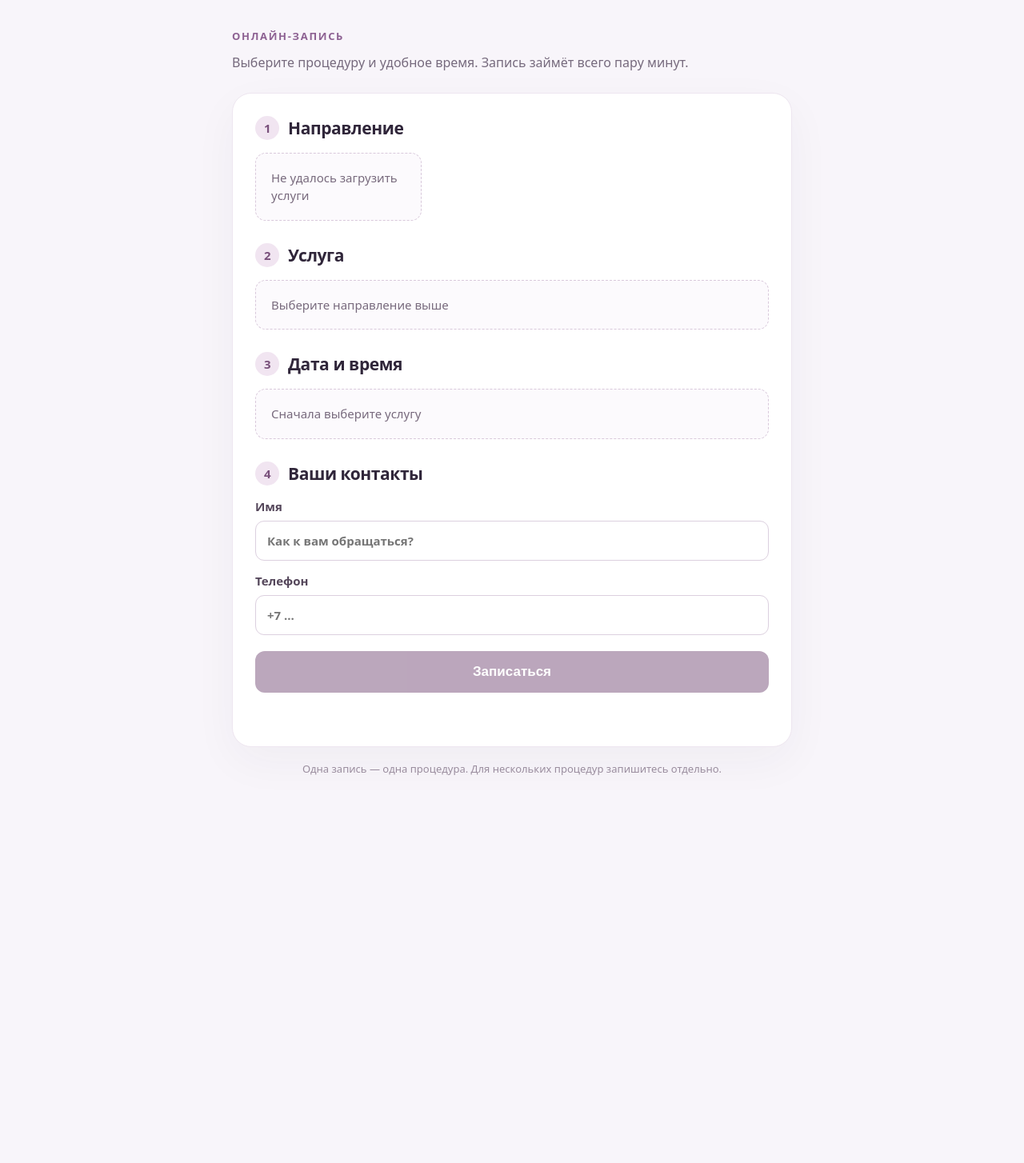
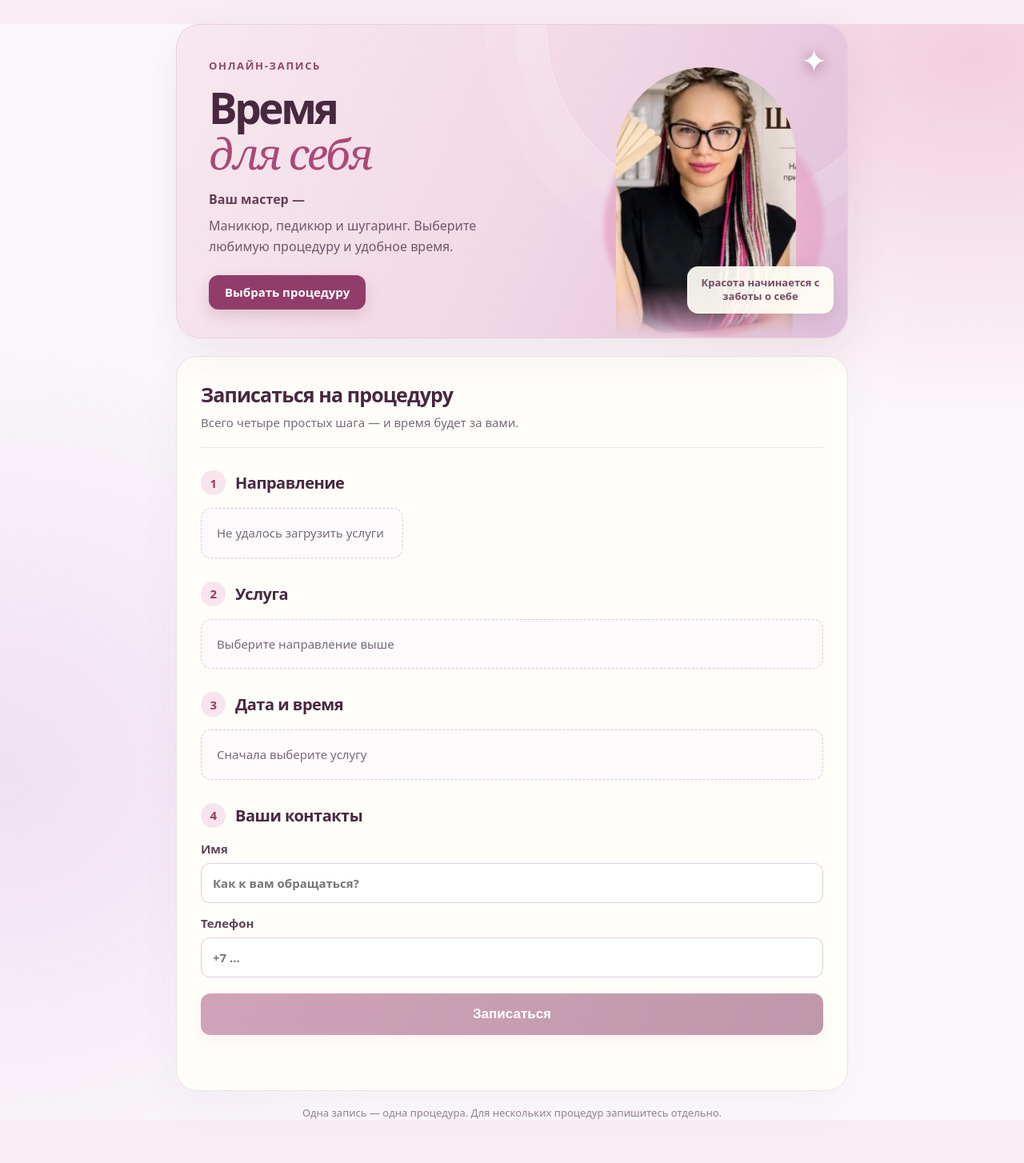
Before and after one commit to TerentievKirill/EasySlot, a FastAPI app: template app/templates/beauty.html in a window 1280 px wide. Shown: the whole page at 80% size. Before the commit the page ends 969 px from the top, so only its background shows below. Run offline with FastAPI, Linux system fonts and the light colour scheme; the template is opened without the code that fills it, so the values that code supplies are empty; parts of the project's set-up code (start-up, migrations or seed data) failed here and were passed over.

Commit message:
Refresh Beauty page with portrait and soft rose theme (#2)

```diff
--- a/app/main.py
+++ b/app/main.py
@@ -8,6 +8,7 @@ from contextlib import asynccontextmanager
 
 from fastapi import FastAPI, HTTPException, Request, Query
 from fastapi.responses import HTMLResponse
+from fastapi.staticfiles import StaticFiles
 from fastapi.templating import Jinja2Templates
 from pydantic import BaseModel, Field
 
@@ -26,6 +27,7 @@ async def lifespan(app):
     yield
 
 app = FastAPI(title="EasySlot", lifespan=lifespan)
+app.mount("/static", StaticFiles(directory="app/static"), name="static")
 
 def master_for(request):
     # Trust Host only when reverse proxy preserves/validates it.
--- a/app/templates/beauty.html
+++ b/app/templates/beauty.html
@@ -3,54 +3,99 @@
 <head>
   <meta charset="utf-8">
   <meta name="viewport" content="width=device-width, initial-scale=1">
-  <meta name="theme-color" content="#f8f5fa">
+  <meta name="theme-color" content="#f7edf3">
   <title>Онлайн-запись — {{ master.name }}</title>
   <style>
-    :root { font-family: system-ui,-apple-system,BlinkMacSystemFont,"Segoe UI",sans-serif; color:#30263a; background:#f8f5fa; }
+    :root { --plum:#47283f; --berry:#913d69; --berry-dark:#73304f; --rose:#ffe6ed; --muted:#786b78; font-family:system-ui,-apple-system,BlinkMacSystemFont,"Segoe UI",sans-serif; color:var(--plum); background:#f7edf3; }
     * { box-sizing:border-box; }
-    body { margin:0; min-width:320px; }
-    .page { width:min(100% - 32px, 700px); margin:36px auto 60px; }
-    .eyebrow { color:#8d6192; text-transform:uppercase; font-size:13px; font-weight:750; letter-spacing:.13em; }
-    h1 { font-size:clamp(30px, 6vw, 43px); letter-spacing:-.04em; line-height:1.12; margin:12px 0; }
-    .intro { color:#766a7d; line-height:1.55; margin:0 0 25px; font-size:16px; }
-    .sheet { background:#fff; border:1px solid #eee6f0; border-radius:24px; padding:28px; box-shadow:0 18px 55px #38283b0b; }
-    .step { display:flex; gap:11px; align-items:center; font-size:21px; font-weight:750; margin:0 0 16px; letter-spacing:-.02em; }
-    .number { display:grid; place-items:center; width:30px; height:30px; flex:none; border-radius:50%; background:#f1e5f1; color:#79507b; font-size:15px; }
-    .section { margin-bottom:28px; }
-    .categories { display:grid; grid-template-columns:repeat(3,minmax(0,1fr)); gap:9px; }
-    .category { background:#faf8fb; border:1px solid #e8dfea; color:#615269; border-radius:13px; padding:13px 5px; min-height:52px; cursor:pointer; font-size:15px; font-weight:650; }
-    .category[aria-pressed="true"] { background:#79507b; border-color:#79507b; color:#fff; }
-    .services { display:grid; gap:9px; }
-    .service { display:flex; align-items:center; gap:12px; width:100%; text-align:left; background:#fff; border:1px solid #e8dfea; border-radius:13px; padding:15px; cursor:pointer; color:inherit; }
-    .service[aria-pressed="true"] { background:#f9f2f9; border-color:#97699b; box-shadow:inset 0 0 0 1px #97699b; }
-    .service .radio { flex:none; height:20px; width:20px; border:2px solid #c8b7cb; border-radius:50%; }
-    .service[aria-pressed="true"] .radio { border:6px solid #79507b; background:#fff; }
+    html { scroll-behavior:smooth; }
+    body { margin:0; min-width:320px; background:radial-gradient(ellipse 55% 34% at 95% 3%,#f3cede 0%,transparent 100%),radial-gradient(ellipse 50% 42% at 0% 68%,#efe0f2 0%,transparent 100%),#fbf8fb; }
+    .page { width:min(100% - 32px, 840px); margin:30px auto 54px; }
+    .hero { position:relative; display:grid; grid-template-columns:1.12fr .88fr; min-height:340px; overflow:hidden; border:1px solid #e9cfdc; border-radius:30px; background:linear-gradient(114deg,#f7e8ef 0%,#f2d8e5 54%,#dfbfda 100%); box-shadow:0 18px 52px #6b3a5917; isolation:isolate; }
+    .hero::before { content:""; position:absolute; height:440px; width:440px; border:1px solid #fff7; border-radius:50%; top:-220px; right:-65px; box-shadow:0 0 0 38px #ffffff16,0 0 0 76px #ffffff10; pointer-events:none; }
+    .hero-copy { position:relative; z-index:2; padding:39px 0 35px 40px; align-self:center; }
+    .eyebrow { display:inline-block; color:#914668; text-transform:uppercase; font-size:13px; font-weight:800; letter-spacing:.13em; }
+    h1 { margin:15px 0 18px; font-size:clamp(35px,5.4vw,53px); font-weight:780; letter-spacing:-.065em; line-height:1.07; }
+    h1 em { color:#aa4978; font-family:Georgia,"Times New Roman",serif; font-weight:500; letter-spacing:-.05em; }
+    .master-name { margin:0 0 10px; color:#6a3c59; font-size:16px; font-weight:750; }
+    .intro { max-width:340px; margin:0; font-size:16px; color:#70566a; line-height:1.6; }
+    .hero-link { display:inline-flex; align-items:center; justify-content:center; min-height:43px; margin-top:22px; padding:10px 20px; color:#fff; background:var(--berry); border-radius:12px; text-decoration:none; font-size:15px; font-weight:750; box-shadow:0 8px 18px #913d6930; }
+    .hero-link:hover { background:var(--berry-dark); }
+    .hero-link:focus-visible { outline:3px solid #d782ae; outline-offset:3px; }
+    .hero-visual { position:relative; min-height:340px; }
+    .portrait-aura { position:absolute; width:275px; height:275px; bottom:2px; right:29px; border-radius:50%; background:radial-gradient(circle,#f8bfd5 0%,#e6a5c6 64%,#d592bc 100%); opacity:.75; filter:blur(3px); }
+    .portrait { position:absolute; width:225px; height:338px; bottom:0; right:64px; object-fit:cover; object-position:50% 18%; border-radius:125px 125px 0 0; box-shadow:0 0 0 5px #fff8,0 10px 30px #74395728; -webkit-mask-image:linear-gradient(#000 0%,#000 81%,transparent 100%); mask-image:linear-gradient(#000 0%,#000 81%,transparent 100%); }
+    .hero-tag { position:absolute; z-index:2; bottom:30px; right:17px; max-width:183px; padding:11px 13px; border-radius:14px; border:1px solid #fff9; background:#fffdf5ed; color:#754963; box-shadow:0 8px 22px #75496326; font-size:13px; font-weight:750; line-height:1.35; text-align:center; }
+    .hero-sparkle { position:absolute; right:25px; top:24px; color:#fff; font-size:39px; line-height:1; text-shadow:0 3px 18px #9c5785; }
+    .sheet { scroll-margin-top:18px; margin-top:22px; background:#fffefa; border:1px solid #f0dfea; border-radius:26px; padding:30px; box-shadow:0 18px 55px #6a3a580b; }
+    .sheet-top { margin-bottom:28px; padding:0 0 20px; border-bottom:1px solid #f0e4ea; }
+    .sheet-top h2 { margin:0 0 7px; color:var(--plum); font-size:25px; letter-spacing:-.035em; }
+    .sheet-top p { margin:0; font-size:15px; line-height:1.5; color:var(--muted); }
+    .step { display:flex; gap:12px; align-items:center; font-size:20px; font-weight:750; margin:0 0 16px; letter-spacing:-.025em; }
+    .number { display:grid; place-items:center; width:31px; height:31px; flex:none; border-radius:50%; background:#f8e4ed; color:var(--berry); font-size:15px; }
+    .section { margin-bottom:29px; }
+    .categories { display:grid; grid-template-columns:repeat(3,minmax(0,1fr)); gap:10px; }
+    .category { background:#fbf5f8; border:1px solid #ead8e2; color:#684961; border-radius:14px; padding:14px 6px; min-height:54px; cursor:pointer; font-size:15px; font-weight:700; transition:background .16s,border-color .16s; }
+    .category:hover { border-color:#c992ae; }
+    .category[aria-pressed="true"] { background:var(--berry); border-color:var(--berry); color:#fff; }
+    .services { display:grid; gap:10px; }
+    .service { display:flex; align-items:center; gap:12px; width:100%; text-align:left; background:#fff; border:1px solid #eadde5; border-radius:14px; padding:15px; cursor:pointer; color:inherit; transition:background .16s,border-color .16s; }
+    .service:hover { border-color:#c992ae; }
+    .service[aria-pressed="true"] { background:#fff2f7; border-color:#b96d93; box-shadow:inset 0 0 0 1px #b96d93; }
+    .service .radio { flex:none; height:20px; width:20px; border:2px solid #d3b6c5; border-radius:50%; }
+    .service[aria-pressed="true"] .radio { border:6px solid var(--berry); background:#fff; }
     .service-name { font-size:16px; font-weight:650; line-height:1.4; }
-    .duration { margin-left:auto; white-space:nowrap; color:#7d7084; font-size:14px; }
-    .days { display:grid; gap:21px; }
-    .day-name { font-weight:700; font-size:16px; margin:0 0 11px; text-transform:capitalize; }
+    .duration { margin-left:auto; white-space:nowrap; color:#877481; font-size:14px; }
+    .days { display:grid; gap:22px; }
+    .day-name { font-weight:750; font-size:16px; margin:0 0 11px; text-transform:capitalize; }
     .slots { display:grid; grid-template-columns:repeat(4,minmax(0,1fr)); gap:9px; }
-    .slot { background:#fff; color:#54415d; border:1px solid #dfd3e1; padding:12px 5px; border-radius:11px; font-size:16px; cursor:pointer; }
-    .slot[aria-pressed="true"] { background:#79507b; border-color:#79507b; color:#fff; }
-    .hint { border:1px dashed #d9c9db; background:#fcfafd; border-radius:13px; padding:19px; color:#786a7d; font-size:15px; line-height:1.5; }
+    .slot { background:#fff; color:#6e4561; border:1px solid #e7d6e0; padding:12px 5px; border-radius:11px; font-size:16px; cursor:pointer; }
+    .slot:hover { border-color:#bf80a2; }
+    .slot[aria-pressed="true"] { background:var(--berry); border-color:var(--berry); color:#fff; }
+    .hint { border:1px dashed #dfc5d5; background:#fffbfd; border-radius:13px; padding:19px; color:#796878; font-size:15px; line-height:1.5; }
     .fields { display:grid; gap:15px; }
-    label { display:block; color:#54465a; font-weight:650; font-size:15px; }
-    input { font:inherit; display:block; margin-top:8px; width:100%; min-height:50px; border:1px solid #dcd0df; border-radius:11px; padding:12px 14px; background:#fff; color:#30263a; }
-    input:focus-visible, button:focus-visible { outline:3px solid #cc9ecf; outline-offset:2px; }
-    .submit { width:100%; border:0; background:#79507b; color:#fff; font-size:17px; font-weight:750; padding:16px; border-radius:12px; cursor:pointer; margin-top:20px; }
+    label { display:block; color:#5d4657; font-weight:650; font-size:15px; }
+    input { font:inherit; display:block; margin-top:8px; width:100%; min-height:50px; border:1px solid #dfcfda; border-radius:11px; padding:12px 14px; background:#fff; color:var(--plum); }
+    input:focus-visible, button:focus-visible { outline:3px solid #d89cb9; outline-offset:2px; }
+    .submit { width:100%; border:0; background:linear-gradient(110deg,#a24b78,#7e355c); color:#fff; font-size:17px; font-weight:750; padding:16px; border-radius:12px; cursor:pointer; margin-top:20px; box-shadow:0 8px 20px #913d6920; }
     button:disabled { opacity:.5; cursor:not-allowed; }
     .status { min-height:24px; font-size:15px; margin:15px 0 0; line-height:1.5; }
     .status.error { color:#a22f4f; } .status.success { color:#346745; }
-    .footer { text-align:center; color:#9a8d9e; font-size:13px; margin-top:18px; }
-    @media(max-width:520px) { .page { margin:24px auto 42px; } .sheet { padding:20px 16px; border-radius:19px; } .categories { gap:6px; } .category { font-size:13px; padding:11px 3px; } .slots { grid-template-columns:repeat(3,minmax(0,1fr)); } .service { padding:13px 10px; gap:8px; } .duration { font-size:13px; } }
+    .footer { text-align:center; color:#947f90; font-size:13px; margin-top:18px; }
+    @media(max-width:720px) { .hero-copy { padding-left:27px; } .portrait { right:30px; } .portrait-aura { right:0; } .hero-tag { right:10px; } }
+    @media(max-width:520px) {
+      .page { margin:16px auto 42px; } .hero { grid-template-columns:1fr; border-radius:23px; } .hero-copy { padding:28px 24px 4px; }
+      h1 { font-size:43px; margin:10px 0 13px; } .intro { max-width:300px; }
+      .hero-visual { min-height:252px; } .portrait { width:178px; height:257px; right:40px; } .portrait-aura { width:230px; height:230px; right:20px; bottom:-30px; }
+      .hero-tag { left:20px; right:auto; bottom:39px; width:137px; } .hero-sparkle { right:21px; top:3px; font-size:28px; }
+      .sheet { padding:22px 17px; border-radius:20px; margin-top:14px; } .categories { gap:6px; } .category { font-size:13px; padding:11px 3px; }
+      .slots { grid-template-columns:repeat(3,minmax(0,1fr)); } .service { padding:13px 10px; gap:8px; } .duration { font-size:13px; }
+    }
+    @media(prefers-reduced-motion:reduce) { html { scroll-behavior:auto; } .category,.service { transition:none; } }
   </style>
 </head>
 <body>
   <main class="page">
-    <div class="eyebrow">Онлайн-запись</div>
-    <h1>{{ master.name }}</h1>
-    <p class="intro">Выберите процедуру и удобное время. Запись займёт всего пару минут.</p>
-    <div class="sheet">
+    <section class="hero" aria-label="Знакомство с мастером">
+      <div class="hero-copy">
+        <div class="eyebrow">Онлайн-запись</div>
+        <h1>Время<br><em>для себя</em></h1>
+        <p class="master-name">Ваш мастер — {{ master.name }}</p>
+        <p class="intro">Маникюр, педикюр и шугаринг. Выберите любимую процедуру и удобное время.</p>
+        <a class="hero-link" href="#booking-panel">Выбрать процедуру</a>
+      </div>
+      <div class="hero-visual">
+        <div class="portrait-aura" aria-hidden="true"></div>
+        <img class="portrait" src="/static/beauty-master.png" width="208" height="394" alt="Фото мастера красоты">
+        <div class="hero-tag">Красота начинается с заботы о себе</div>
+        <div class="hero-sparkle" aria-hidden="true">✦</div>
+      </div>
+    </section>
+    <div class="sheet" id="booking-panel">
+      <header class="sheet-top">
+        <h2>Записаться на процедуру</h2>
+        <p>Всего четыре простых шага — и время будет за вами.</p>
+      </header>
       <section class="section" aria-labelledby="categories-title">
         <h2 class="step" id="categories-title"><span class="number">1</span>Направление</h2>
         <div id="categories" class="categories" aria-label="Направление услуги"></div>
```
Also changed, not shown: tests/test_beauty_booking.py (+20 -0 lines), README.md, app/static/beauty-master.png (added).
